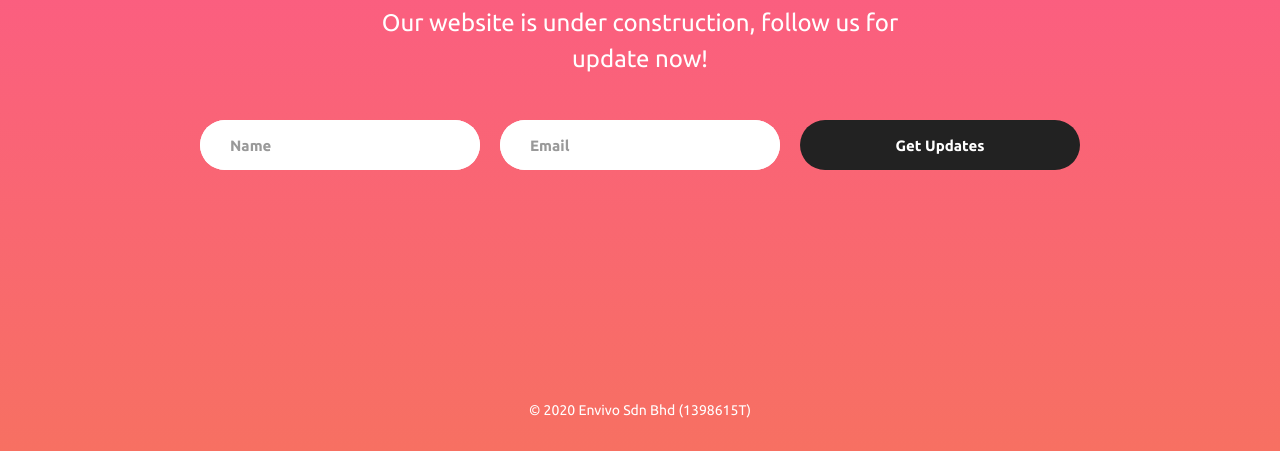
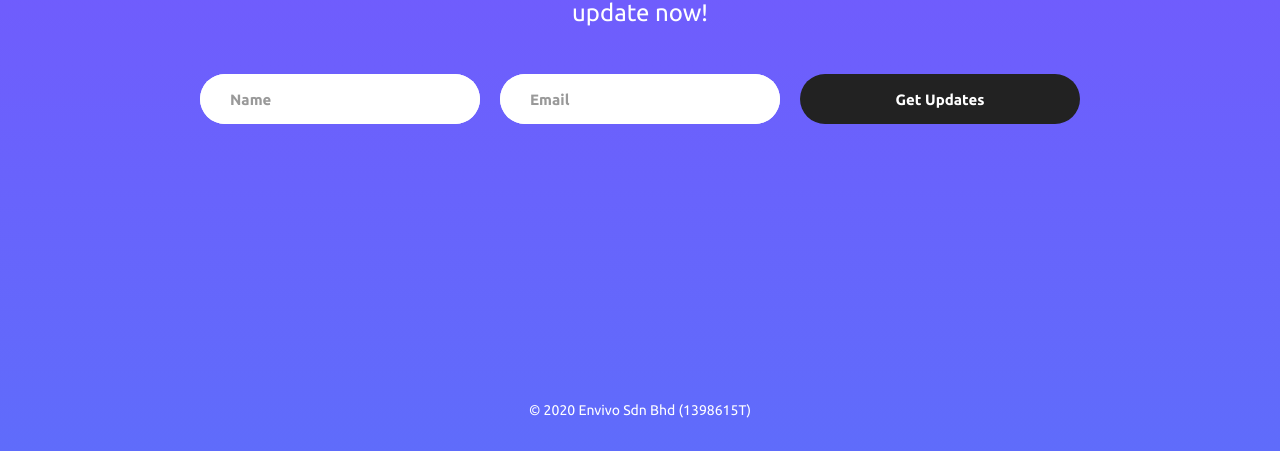
Before and after one commit to envivo-github/envivo-github.github.io, a website: page index.html in a window 1280 px wide. Shown: the part 349-800 px from the top of the page. Drawn offline with Linux system fonts and the light colour scheme.

Commit message:
change to blue, remove clock

```diff
--- a/css/main.css
+++ b/css/main.css
@@ -249,11 +249,11 @@ Primary use:
 
 /*---------------------------------------------*/
 .bg-g1 {
-  background: #fb5f7e;
-  background: -webkit-linear-gradient(bottom, #f77062, #fe5196);
-  background: -o-linear-gradient(bottom, #f77062, #fe5196);
-  background: -moz-linear-gradient(bottom, #f77062, #fe5196);
-  background: linear-gradient(bottom, #f77062, #fe5196);
+  background: #5f6cfb;
+  background: -webkit-linear-gradient(bottom, #5f6cfb, #7c51fe);
+  background: -o-linear-gradient(bottom, #5f6cfb, #7c51fe);
+  background: -moz-linear-gradient(bottom, #5f6cfb, #7c51fe);
+  background: linear-gradient(bottom, #5f6cfb, #7c51fe);
 }
 
 
--- a/index.html
+++ b/index.html
@@ -27,7 +27,7 @@
 
 	<div class="bg-g1 size1 flex-w flex-col-c-sb p-l-15 p-r-15 p-b-30">
 		<div class="flex-w flex-c cd100 wsize1 bor1">
-			<div class="flex-col-c-m size2 bg0 bor2">
+			<!-- <div class="flex-col-c-m size2 bg0 bor2">
 				<span class="l1-txt3 p-b-7 days">35</span>
 				<span class="s1-txt1">Days</span>
 			</div>
@@ -45,7 +45,7 @@
 			<div class="flex-col-c-m size2 bg0">
 				<span class="l1-txt3 p-b-7 seconds">39</span>
 				<span class="s1-txt1">Seconds</span>
-			</div>
+			</div> -->
 		</div>
 
 
```
